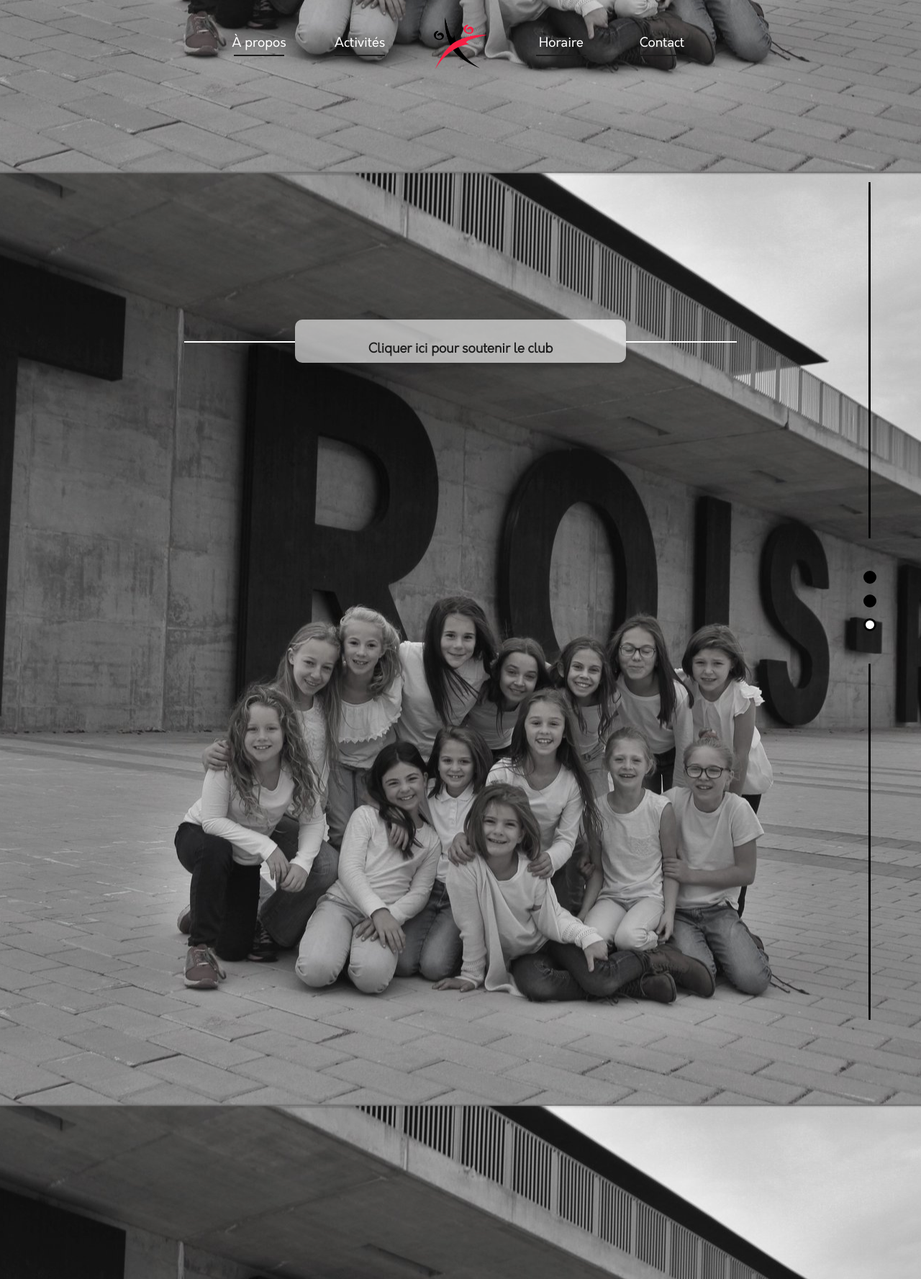
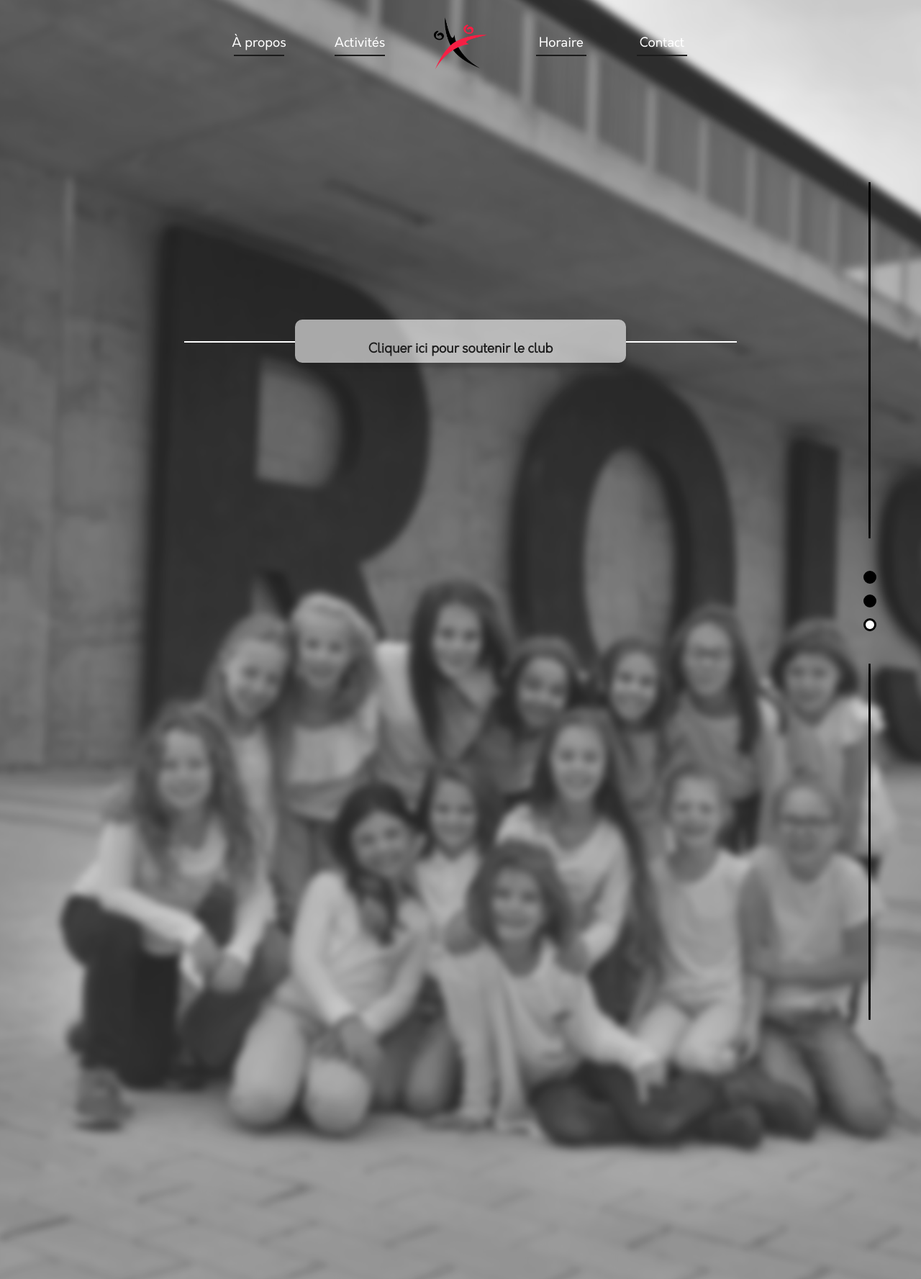
Before and after one commit to JulienR1/trampolineintercite.com-redesign, a PHP site: page / in a window 1280 px wide. Shown: the whole page at 72% size. Run offline with PHP 8.4, Linux system fonts and the light colour scheme; style sheets or scripts are compiled from the project's sources; some libraries are stand-ins or nearby versions.

Commit message:
Main page background blur

```diff
--- a/site/css/index/index_style.css
+++ b/site/css/index/index_style.css
@@ -34,9 +34,21 @@ header {
 #main_page {
   height: 100%;
   position: absolute;
+  overflow: hidden;
+}
+
+#main_page #background-img {
+  position: absolute;
+  width: 100%;
+  height: 100%;
   background-image: url("/Assets/img/background.jpg");
   background-position: center;
-  background-color: #fff;
+  background-size: cover;
+  background-color: #000;
+  -webkit-filter: blur(5px) opacity(0.9) grayscale(100%);
+          filter: blur(5px) opacity(0.9) grayscale(100%);
+  -webkit-transform: scale(1.02);
+          transform: scale(1.02);
 }
 
 #main_page #msg-box {
--- a/site/css/index/index_style.scss
+++ b/site/css/index/index_style.scss
@@ -13,9 +13,19 @@ header{
 #main_page{
     height: 100%;
     position: absolute;
+    overflow: hidden;
+}
+
+#main_page #background-img{
+    position: absolute;
+    width: 100%;
+    height: 100%;
     background-image: url("/Assets/img/background.jpg");
     background-position: center;
-    background-color: #fff;
+    background-size: cover;
+    background-color: #000;
+    filter: blur(5px) opacity(0.9) grayscale(100%);
+    transform: scale(1.02);
 }
 
 #main_page #msg-box{
--- a/site/index.php
+++ b/site/index.php
@@ -18,6 +18,7 @@
     <main>
         <div id="main-container">
             <section id="main_page">
+                <div id="background-img"></div>
                 <div id="msg-box">
                     <div id="msg-container">
                         <div class="msg-background-line start"></div>
```
Also changed, not shown: site/Assets/img/toile_blanche.jpg (added), 1 other file.
